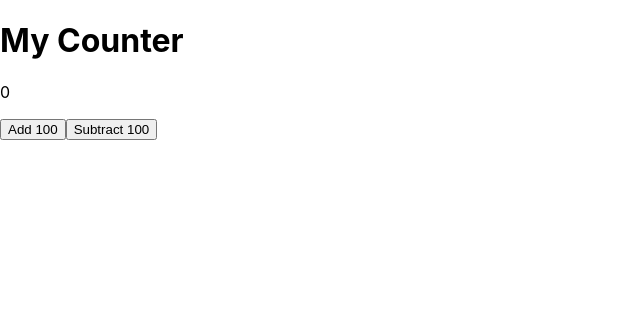
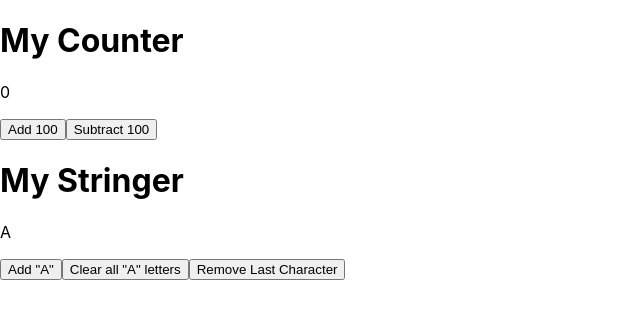
Before and after one commit to 3strategy/tar1guy, a React (Create React App) app: page / in a window 1280 px wide. Shown: the top 318 px of the page, without its empty margins (0-640 px from the left). Built offline with nearby package versions, Linux system fonts and the light colour scheme.

Commit message:
done excercise 2 (with "A" appending and slicing).

```diff
--- a/src/App.js
+++ b/src/App.js
@@ -1,9 +1,14 @@
 import './App.css';
 import Counter from './components/Counter';
+import Stringer from './components/Stringer';
 
 function App() {
   return (
-    <Counter></Counter>
+    <div>
+      <Counter></Counter>
+      <Stringer></Stringer>
+    </div>
+
   )
 }
 
--- /dev/null
+++ b/src/components/Stringer.js
@@ -0,0 +1,29 @@
+import './Stringer.css';
+import { useState } from "react";
+function Stringer() {
+    console.log("a");
+    const [st, setSt] = useState("A");
+
+    function addToS() {
+        setSt(st + "A");
+    }
+
+    function clearAllAs() {
+        setSt(st.replace(/A/g, ''));
+    }
+
+    function chopS1() {
+        setSt(st.slice(0, -1));
+    }
+
+    return (
+        <div>
+            <h1>My Stringer</h1>
+            <p>{st}</p>
+            <button onClick={addToS}>Add "A"</button>
+            <button onClick={clearAllAs}>Clear all "A" letters</button>
+            <button onClick={chopS1}>Remove Last Character</button>
+        </div>
+    )
+}
+export default Stringer;
```
Also changed, not shown: src/components/Stringer.css (added).
